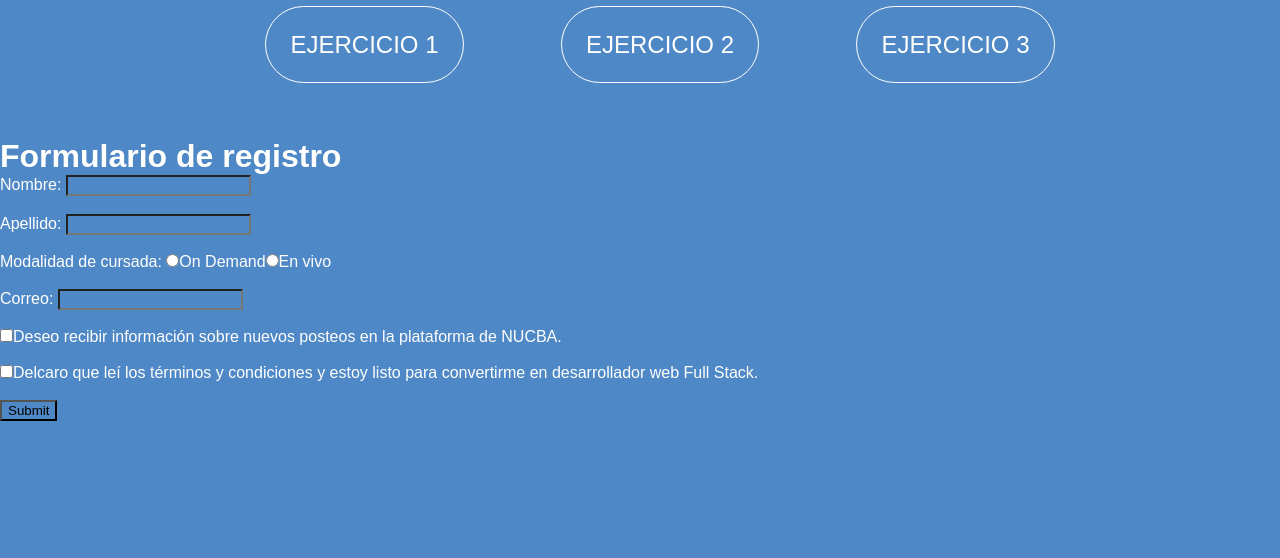
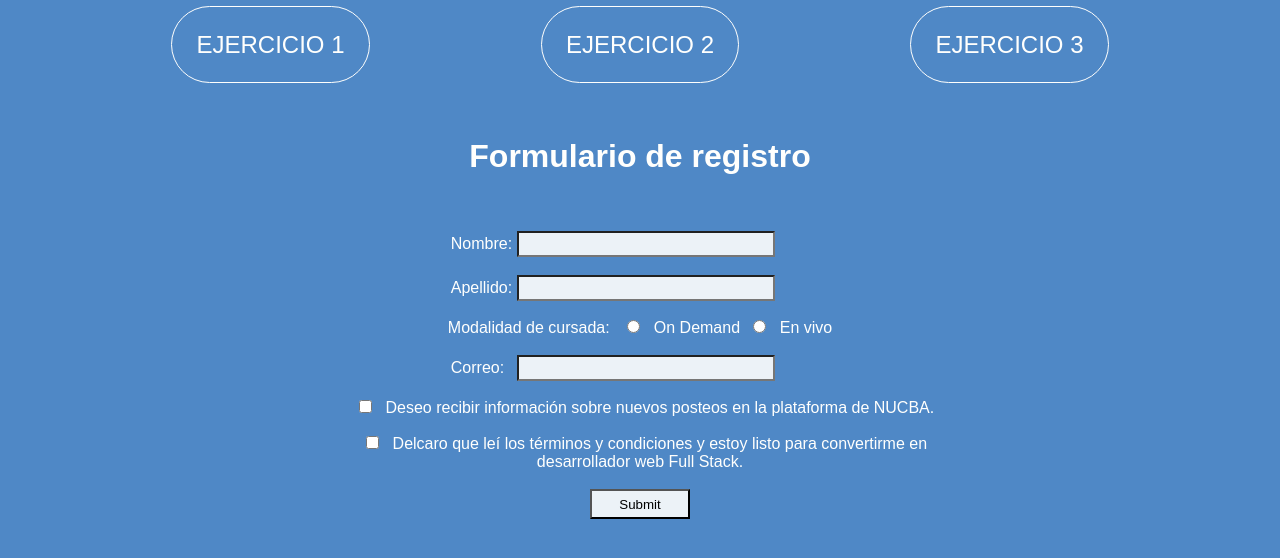
Before and after one commit to CNF1993/challenge-01-nucba, a plain HTML site: page ejercicio3.html in a window 1280 px wide. Drawn offline with Linux system fonts and the light colour scheme.

Commit message:
change styles.css

```diff
--- a/styles.css
+++ b/styles.css
@@ -3,19 +3,23 @@
     margin: 0;
     font-family: sans-serif;
     background-color: #4f88c6;
+    /* border: 1px solid black; */
 }
 
 header {
-    width: 100vw;
+    width: 100%;
     height: 90px;
     background-color: #4f88c6;
     margin-bottom: 3em;
 }
 
 nav {
-    width: 80%;
+    width: 100%;
 }
 
+nav ul {
+    padding: 0;
+}
 header, nav ul {
     display: flex;
     flex-wrap: wrap;
@@ -40,6 +44,57 @@ a:hover {
 }
 
 main {
+    width: 50vw;
+    margin: 0 auto;
     background-color: #4f88c6;
     color: #fffffd;
 }
+
+h1, h2, main > ul {
+    margin-bottom: 1em;
+}
+
+h1, h2 {
+    margin-top: 1em;
+}
+
+h1 {
+    text-align: center;
+}
+
+main li {
+    margin: 0.8em 0;
+}
+
+form {
+    text-align: center;
+    padding: 1.5em;
+}
+
+input[type="text"], input[type="email"] {
+    width: 250px;
+    height: 20px;
+    background-color: #fffffde3;
+    margin-right: 4.1em;
+}
+
+input[type="email"] {
+    margin-left: 0.6em;
+}
+
+input[type="checkbox"], input[type="radio"] {
+    margin: 0 1em;
+}
+
+input[type="submit"] {
+    width: 100px;
+    height: 30px;
+    background-color: #fffffde3;
+    cursor: pointer;
+}
+
+input[type="submit"]:hover {
+    background-color: #4f88c6;
+    color: #fffffde3;
+    border: 1px solid #fffffde3;
+}
```
